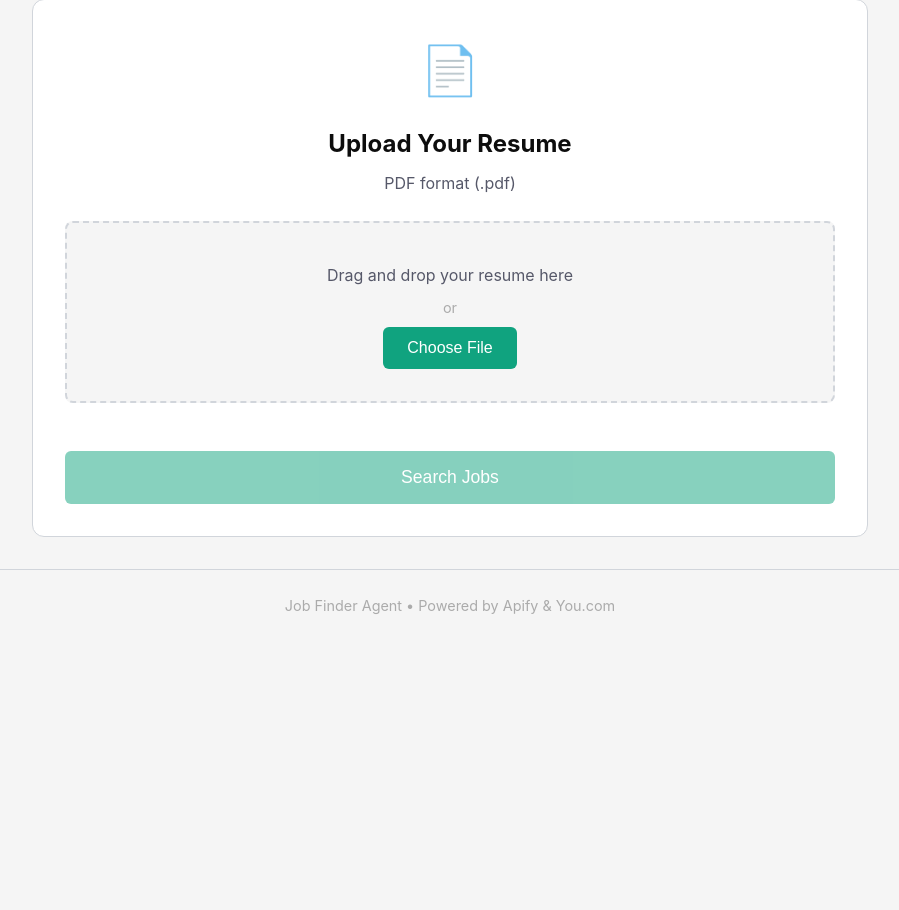
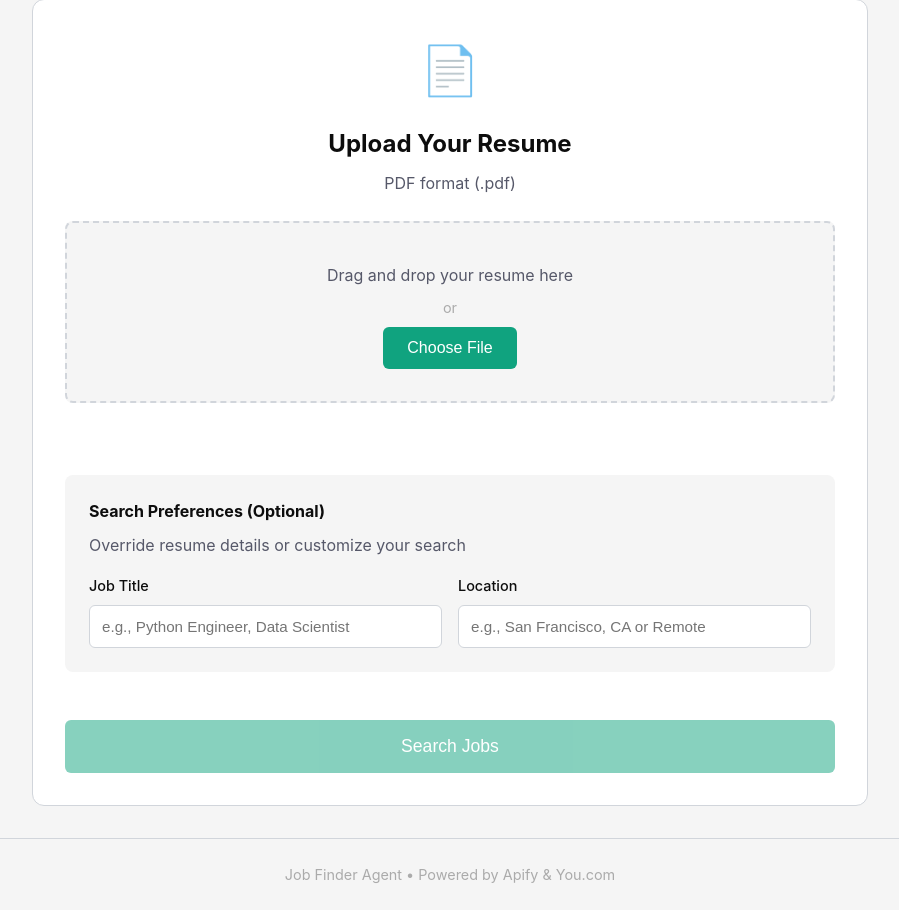
Before and after one commit to SankarSubbayya/job_finder, a Flask app: page / in a window 1280 px wide. Shown: the part 183-1093 px from the top of the page, without its empty margins (190-1089 px from the left). Before the commit the page ends 797 px from the top, so only its background shows below. Run offline with Flask 3, Linux system fonts and the light colour scheme; parts of the project's set-up code (start-up, migrations or seed data) failed here and were passed over.

Commit message:
Feature: Add job title and location search parameters
Users can now customize their job search by specifying:
- Job title (overrides resume extraction)
- Location (overrides resume extraction)

Changes:

CLI:
- Added --job-title / -j parameter
- Added --location / -l parameter
- Added --interactive / -i flag for interactive prompts
- If no parameters provided, asks user for job title and location

Web UI:
- Added optional search parameters form
- Job title input field
- Location input field
- Parameters sent to API if provided
- Form cleared on reset

Backend:
- Updated run_job_finder() to accept job_title and location params
- Overrides resume extraction with user inputs
- Updated Flask app to pass parameters from web UI

Example usage:
  CLI:
    python impl.py -r resume.pdf -j 'Python Engineer' -l 'San Francisco, CA'
    python impl.py -r resume.pdf --interactive

  Web UI:
    1. Upload resume
    2. (Optional) Enter job title and location
    3. Click Search Jobs

Benefits:
✓ More control over search
✓ Can search for different roles than current job
✓ Can search multiple locations
✓ Still uses resume for skill matching
✓ Backward compatible (works without parameters)

Co-Authored-By: Claude Haiku 4.5 <noreply@anthropic.com>

```diff
--- a/app.py
+++ b/app.py
@@ -48,8 +48,12 @@ def search_jobs():
         filepath = os.path.join(app.config['UPLOAD_FOLDER'], filename)
         file.save(filepath)
 
-        # Run job finder
-        result = run_job_finder(filepath)
+        # Get optional parameters
+        job_title = request.form.get('job_title')
+        location = request.form.get('location')
+
+        # Run job finder with optional parameters
+        result = run_job_finder(filepath, job_title=job_title, location=location)
 
         # Clean up uploaded file
         os.remove(filepath)
--- a/static/css/style.css
+++ b/static/css/style.css
@@ -158,6 +158,55 @@ body {
 
 .file-name.show {
     display: block;
+}
+
+/* Search Parameters */
+.search-params {
+    background-color: var(--bg-secondary);
+    padding: 1.5rem;
+    border-radius: 8px;
+    margin: 1.5rem 0;
+}
+
+.search-params h3 {
+    color: var(--text-primary);
+    margin-bottom: 0.5rem;
+    font-size: 1rem;
+}
+
+.param-inputs {
+    display: grid;
+    grid-template-columns: repeat(auto-fit, minmax(200px, 1fr));
+    gap: 1rem;
+    margin-top: 1rem;
+}
+
+.param-input {
+    display: flex;
+    flex-direction: column;
+    gap: 0.5rem;
+}
+
+.param-input label {
+    color: var(--text-primary);
+    font-weight: 500;
+    font-size: 0.9rem;
+}
+
+.input-field {
+    padding: 0.75rem;
+    border: 1px solid var(--border-color);
+    border-radius: 6px;
+    font-size: 0.95rem;
+    color: var(--text-primary);
+    background-color: var(--bg-primary);
+    transition: border-color 0.2s;
+}
+
+.input-field:focus {
+    outline: none;
+    border-color: var(--accent-color);
+    box-shadow: 0 0 0 3px rgba(16, 163, 127, 0.1);
 }
 
 /* Buttons */
--- a/static/js/app.js
+++ b/static/js/app.js
@@ -81,6 +81,13 @@ async function startSearch() {
 
     const formData = new FormData();
     formData.append('resume', selectedFile);
+
+    // Add optional parameters
+    const jobTitle = document.getElementById('jobTitle').value.trim();
+    const location = document.getElementById('location').value.trim();
+
+    if (jobTitle) formData.append('job_title', jobTitle);
+    if (location) formData.append('location', location);
 
     try {
         // Simulate progress
@@ -307,6 +314,8 @@ function resetSearch() {
     fileInput.value = '';
     fileName.classList.remove('show');
     fileName.textContent = '';
+    document.getElementById('jobTitle').value = '';
+    document.getElementById('location').value = '';
     searchBtn.disabled = true;
 
     uploadSection.style.display = 'block';
--- a/templates/index.html
+++ b/templates/index.html
@@ -43,6 +43,34 @@
                         </div>
 
                         <div id="fileName" class="file-name"></div>
+                    </div>
+
+                    <!-- Optional Search Parameters -->
+                    <div class="search-params">
+                        <h3>Search Preferences (Optional)</h3>
+                        <p style="color: var(--text-secondary); margin-bottom: 1rem;">Override resume details or customize your search</p>
+
+                        <div class="param-inputs">
+                            <div class="param-input">
+                                <label for="jobTitle">Job Title</label>
+                                <input
+                                    type="text"
+                                    id="jobTitle"
+                                    placeholder="e.g., Python Engineer, Data Scientist"
+                                    class="input-field"
+                                >
+                            </div>
+
+                            <div class="param-input">
+                                <label for="location">Location</label>
+                                <input
+                                    type="text"
+                                    id="location"
+                                    placeholder="e.g., San Francisco, CA or Remote"
+                                    class="input-field"
+                                >
+                            </div>
+                        </div>
                     </div>
 
                     <button
```
Also changed, not shown: impl.py (+32 -2 lines).
